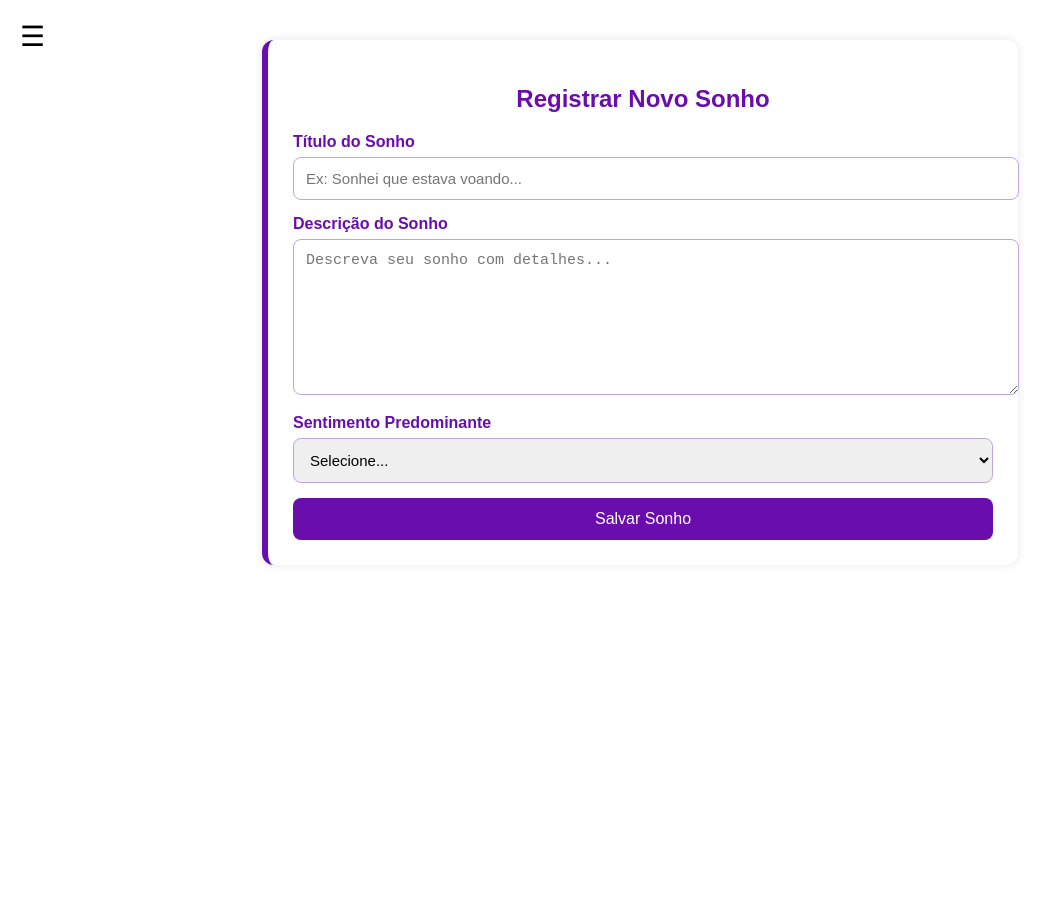
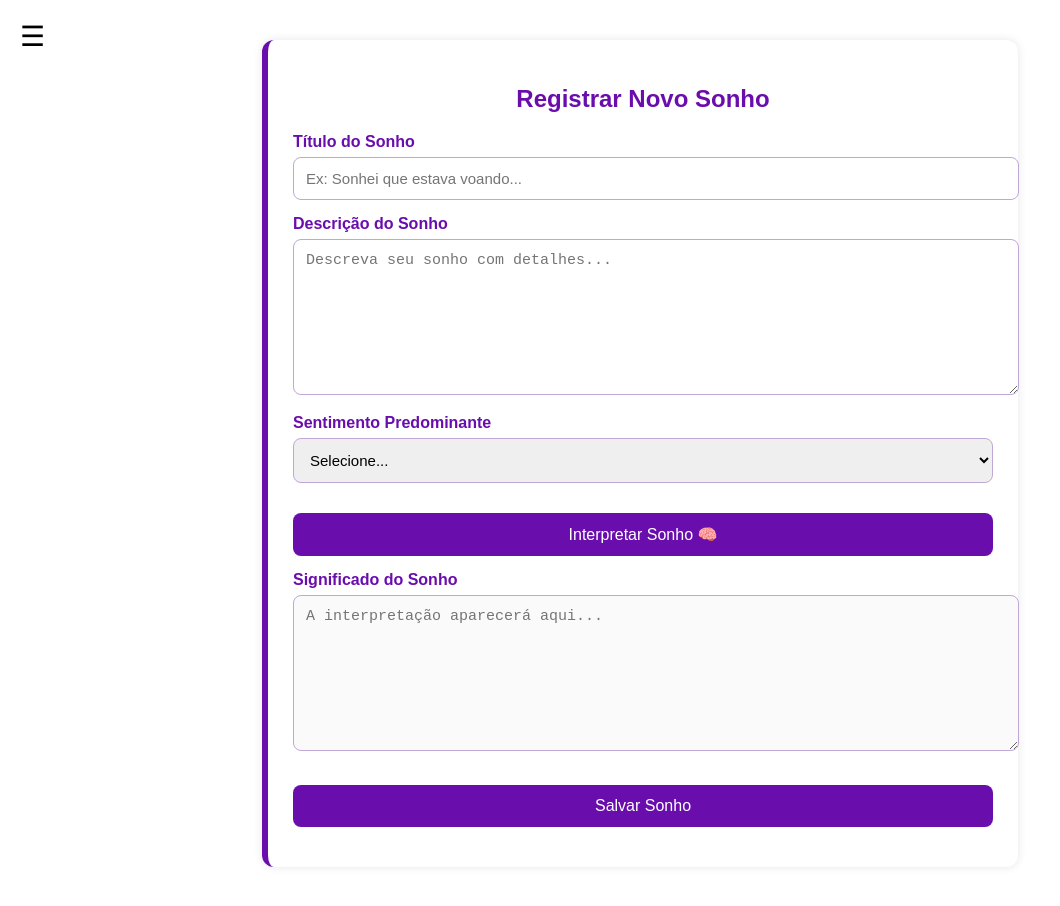
Before and after one commit to DanielBenderSantos/EcosDaCamaWeb, a plain HTML site: page novo_sonho.html in a window 1280 px wide. Shown: the whole page, without its empty margins (0-1060 px from the left). Before the commit the page ends 800 px from the top, so only its background shows below. Drawn offline with Linux system fonts and the light colour scheme; sample sign-in values are in the browser's storage.

Commit message:
ajuste para ter a interpretação dos sonhos

```diff
--- a/assets/css/novo_sonho.css
+++ b/assets/css/novo_sonho.css
@@ -59,3 +59,8 @@ button:hover {
     border-left: 5px solid #2d7a2d;
     display: none;
 }
+/* Aplica margem nos botões para afastar dos textos */
+.espacado {
+  margin-top: 15px;
+  margin-bottom: 15px;
+}
--- a/assets/js/novo_sonho.js
+++ b/assets/js/novo_sonho.js
@@ -83,3 +83,31 @@ async function salvarSonho() {
     }
   }
 }
+
+async function interpretarSonho() {
+  const texto = document.getElementById("descricao").value.trim();
+  const interpretacaoBox = document.getElementById("interpretacao");
+
+  if (!texto) {
+    interpretacaoBox.value = "⚠️ Escreva o sonho primeiro.";
+    return;
+  }
+
+  interpretacaoBox.value = "Interpretando sonho... aguarde ⏳";
+
+  try {
+    const response = await fetch("https://api.dreaminterpreter.app/api/interpreter", {
+      method: "POST",
+      headers: { "Content-Type": "application/json" },
+      body: JSON.stringify({ dream: texto })
+    });
+
+    const data = await response.json();
+
+    interpretacaoBox.value =
+      data?.interpretation || "Não foi possível interpretar o sonho.";
+  } catch (error) {
+    interpretacaoBox.value = "❌ Erro ao interpretar o sonho.";
+    console.error(error);
+  }
+}
--- a/novo_sonho.html
+++ b/novo_sonho.html
@@ -5,10 +5,9 @@
   <meta name="viewport" content="width=device-width, initial-scale=1.0" />
   <title>Novo Sonho</title>
 
-  <!-- CSS do seu menu -->
+  <!-- CSS do menu -->
   <link rel="stylesheet" href="./assets/css/menu.css">
   <link rel="stylesheet" href="./assets/css/novo_sonho.css">
-
 
 </head>
 <body>
@@ -44,8 +43,15 @@
         <option value="ruim">Ruim</option>
       </select>
 
-      <button id="salvarBtn" onclick="salvarSonho()">Salvar Sonho</button>
+      <!-- ===== NOVA ÁREA DE INTERPRETAÇÃO ===== -->
 
+      <button id="interpretarBtn" class="espacado" onclick="interpretarSonho()">Interpretar Sonho 🧠</button>
+
+      <label for="interpretacao">Significado do Sonho</label>
+      <textarea id="interpretacao" disabled placeholder="A interpretação aparecerá aqui..."></textarea>
+
+      <!-- ===== BOTÃO FINAL ===== -->
+      <button id="salvarBtn" class="espacado" onclick="salvarSonho()">Salvar Sonho</button>
 
       <div id="successMsg" class="success-message">
         Sonho salvo com sucesso! 🎉
@@ -53,15 +59,10 @@
     </div>
   </div>
 
-  <!-- Script do menu -->
+  <!-- Scripts -->
   <script src="./assets/js/menu.js"></script>
   <script src="./assets/js/novo_sonho.js"></script>
   <script src="./assets/js/logout.js"></script>
 
-
-  <script>
-
-  </script>
-
 </body>
 </html>
```
